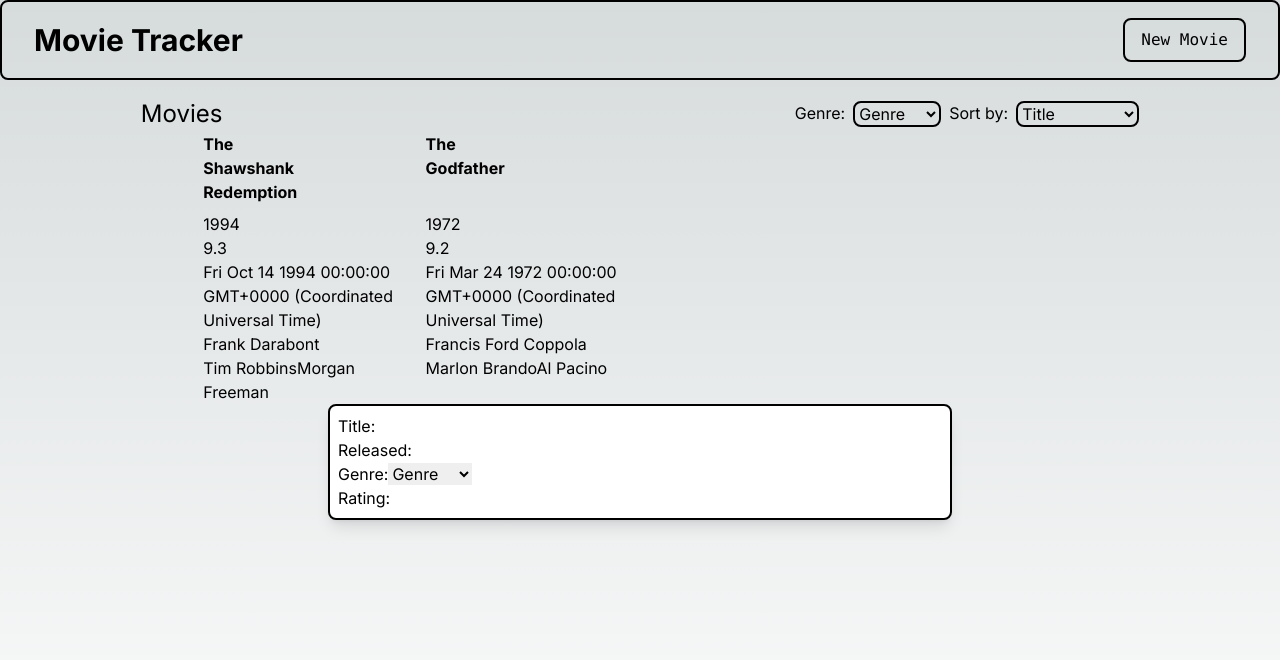
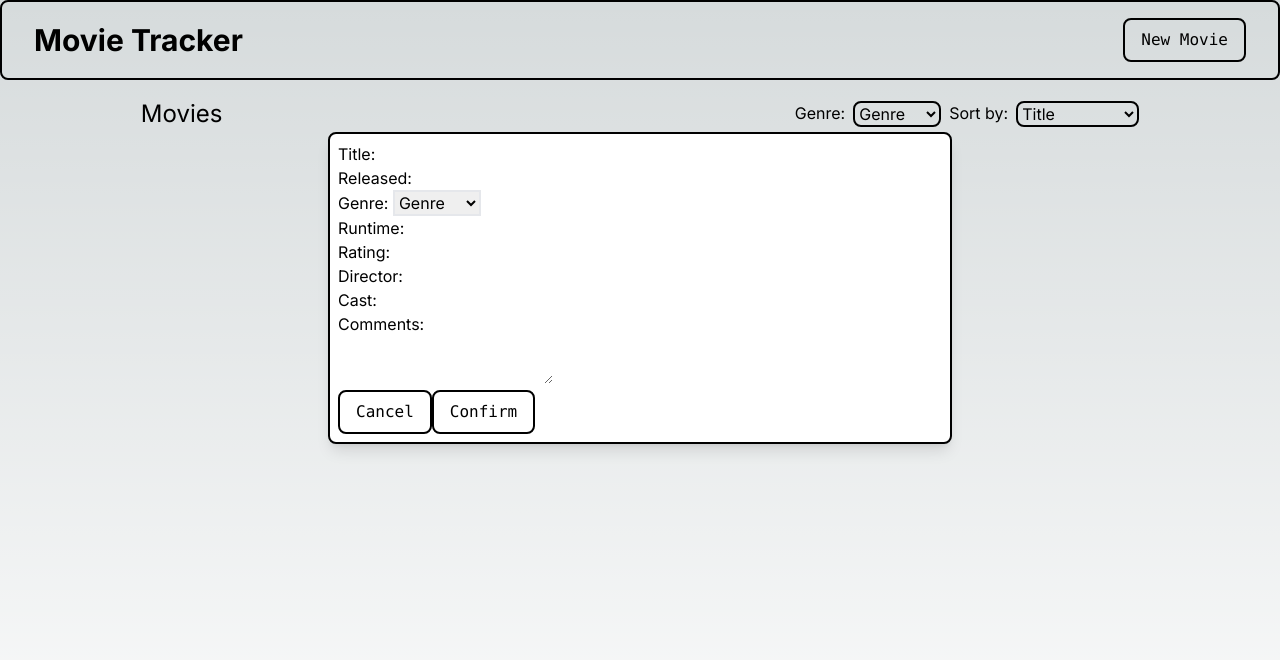
Before and after one commit to jdbren/jbre0263-tracker, a Next.js app: page / in a window 1280 px wide. Both pictures are taken after a click on the button "New Movie". Shown: the top 660 px of the page. Built offline with nearby package versions, Linux system fonts and the light colour scheme.

Commit message:
refactor to use states

```diff
--- /dev/null
+++ b/app/MovieList.jsx
@@ -0,0 +1,50 @@
+import styles from "./page.module.css";
+import React from 'react';
+import { Movie } from "@/app/movie";
+import AddMenu from "@/components/AddMenu";
+
+const MovieList = ({ addOpen, setAddOpen }) => {
+  const [movies, setMovies] = React.useState([]);
+
+  function createMovie(formData) {
+    const movie = new Movie(
+      (formData.get("title") ?? "").toString(),
+      Number(formData.get("release-year")),
+      Number(formData.get("rating")),
+      (formData.get("genre") ?? "").toString(),
+      (formData.get("director") ?? "").toString(),
+      (formData.get("cast") ?? "").toString().split(","),
+      (formData.get("comments") ?? "").toString(),
+      Number(formData.get("runtime"))
+    )
+
+    console.log(movie);
+    setMovies([...movies, movie]);
+    setAddOpen(false);
+  }
+
+  return (
+    <>
+    <div className={styles.listLayout}>
+      {movies.map((movie, index) => (
+        <div key={index} className="block">
+          <h3 className="font-bold size-20">{movie.title}</h3>
+          <p>{movie.relYear.toString()}</p>
+          <p>{movie.rating.toString()}</p>
+          <p>{movie.date.toString()}</p>
+          <p>{movie.director}</p>
+          <p>{movie.cast}</p>
+          <p>{movie.review}</p>
+        </div>
+      ))}
+    </div>
+    <AddMenu
+      isOpen={addOpen}
+      onClose={()=>{setAddOpen(false)}}
+      onSubmit={createMovie}
+    />
+    </>
+  );
+}
+
+export default MovieList;
--- a/app/MovieList.tsx
+++ /dev/null
@@ -1,41 +0,0 @@
-import styles from "./page.module.css";
-import React from 'react';
-import { Movie } from "@/app/movie";
-
-class MovieList extends React.Component {
-  movies: Array<Movie>;
-
-  constructor(props: {}) {
-    super(props);
-    this.movies = new Array<Movie>();
-    this.movies.push(new Movie("The Shawshank Redemption", 1994, 9.3, new Date("1994-10-14"),
-      "Frank Darabont", ["Tim Robbins", "Morgan Freeman"], ""));
-    this.movies.push(new Movie("The Godfather", 1972, 9.2, new Date("1972-03-24"),
-      "Francis Ford Coppola", ["Marlon Brando", "Al Pacino"], ""));
-  }
-
-  addMovie(movie: Movie) {
-    this.movies.push(movie);
-  }
-
-  render() {
-    return (
-      <div className={styles.listLayout}>
-        {this.movies.map((movie, index) => (
-          <div key={index} className="block">
-            <h3 className="font-bold size-20">{movie.title}</h3>
-            <p>{movie.year.toString()}</p>
-            <p>{movie.rating.toString()}</p>
-            <p>{movie.date.toString()}</p>
-            <p>{movie.director}</p>
-            <p>{movie.cast}</p>
-            <p>{movie.review}</p>
-          </div>
-        ))}
-      </div>
-    );
-  }
-
-}
-
-export default MovieList;
--- a/app/movie.ts
+++ b/app/movie.ts
@@ -1,14 +1,22 @@
+import { v4 as uuidv4 } from 'uuid';
+
 class Media {
+  uuid;
   title;
-  year;
+  image;
+  relYear;
   rating;
   date;
+  genre;
 
-  constructor(title: String, year: Number, rating: Number, date: Date) {
+  constructor(title: String, year: Number, rating: Number, genre: String) {
     this.title = title;
-    this.year = year;
+    this.relYear = year;
     this.rating = rating;
-    this.date = date;
+    this.date = new Date(Date.now());
+    this.uuid = uuidv4();
+    this.genre = genre;
+    this.image = "https://via.placeholder.com/150";
   }
 }
 
@@ -16,31 +24,32 @@ export class Movie extends Media {
   director;
   cast;
   review;
+  runtime;
 
-  constructor(title: String, year: Number, rating: Number, date: Date,
-    director: String, cast: Array<String>, review: String
+  constructor(title: String, year: Number, rating: Number,
+    genre: String, director: String, cast: Array<String>, review: String,
+    runtime: Number
   ) {
-    super(title, year, rating, date);
+    super(title, year, rating, genre);
     this.director = director;
     this.cast = cast;
     this.review = review;
+    this.runtime = runtime;
   }
 }
 
 export class TVShow extends Media {
   season;
-  episode;
   creator;
   cast;
   review;
 
-  constructor(title: String, year: Number, rating: Number, date: Date,
-    season: Number, episode: Number, creator: String,
-    cast: Array<String>, review: String
+  constructor(title: String, year: Number, rating: Number,
+    genre: String, season: Number, creator: String, cast: Array<String>,
+    review: String
   ) {
-    super(title, year, rating, date);
+    super(title, year, rating, genre);
     this.season = season;
-    this.episode = episode;
     this.creator = creator;
     this.cast = cast;
     this.review = review;
--- a/app/page.tsx
+++ b/app/page.tsx
@@ -2,8 +2,9 @@
 import { useState } from "react";
 import styles from "./page.module.css";
 import MovieList from "./MovieList";
-import AddMenu from "../components/AddMenu";
-import MyButton from "../components/MyButton";
+import { Movie } from "@/app/movie";
+import AddMenu from "@/components/AddMenu";
+import MyButton from "@/components/MyButton";
 import GenreList from "@/components/GenreList";
 
 export default function Home() {
@@ -13,7 +14,7 @@ export default function Home() {
     <>
     <header>
       <h1 className="text-3xl font-bold">Movie Tracker</h1>
-      <MyButton action={()=>{setAddOpen(true)}}>
+      <MyButton action={()=>setAddOpen(true)} >
         New Movie
       </MyButton>
     </header>
@@ -27,10 +28,7 @@ export default function Home() {
           <SortBy />
         </div>
       </div>
-      <MovieList />
-      <AddMenu isOpen={addOpen} onClose={()=>{setAddOpen(false)}}>
-        <p>text</p>
-      </AddMenu>
+      <MovieList setAddOpen={setAddOpen} addOpen={addOpen} />
     </main>
     </>
   );
--- a/components/AddMenu.jsx
+++ /dev/null
@@ -1,27 +0,0 @@
-import GenreList from "@/components/GenreList";
-
-const AddMenu = ({ isOpen, onClose, children }) => {
-  if (!isOpen) return null;
-
-  return (
-    <div
-      className="w-1/2 bg-white p-2 border-2 border-black
-        rounded-lg shadow-lg"
-    >
-      <form>
-        <label for="title">Title: </label>
-        <input type="text" name="title" />
-        <br />
-        <label for="release-year">Released: </label>
-        <input type="number" name="release-year" />
-        <br />
-        <GenreList />
-        <br />
-        <label for="rating">Rating: </label>
-        <input type="number" name="rating" />
-      </form>
-    </div>
-  );
-}
-
-export default AddMenu;
--- /dev/null
+++ b/components/AddMenu.tsx
@@ -0,0 +1,47 @@
+import GenreList from "@/components/GenreList";
+
+const AddMenu = ({ isOpen, onClose, onSubmit }: {
+  isOpen: boolean,
+  onClose: () => void,
+  onSubmit: () => void
+}) => {
+
+  if (!isOpen) return null;
+
+  return (
+    <div
+      className="w-1/2 bg-white p-2 border-2 border-black
+        rounded-lg shadow-lg"
+    >
+      <form action={onSubmit}>
+        <label htmlFor="title">Title: </label>
+        <input type="text" name="title" title="Movie title" />
+        <br />
+        <label htmlFor="release-year">Released: </label>
+        <input type="number" name="release-year" title="Release year" />
+        <br />
+        <GenreList />
+        <p> </p>
+        <label htmlFor="runtime">Runtime: </label>
+        <input type="number" name="runtime" title="Duration" />
+        <br />
+        <label htmlFor="rating">Rating: </label>
+        <input type="number" name="rating" title="Rating" />
+        <br />
+        <label htmlFor="director">Director: </label>
+        <input type="text" name="director" title="Director" />
+        <br />
+        <label htmlFor="cast">Cast: </label>
+        <input type="text" name="cast" title="Cast" />
+        <br />
+        <label htmlFor="comments" className="block">Comments: </label>
+        <textarea name="comments" title="Comments" />
+        <br />
+        <button type="button" onClick={onClose}>Cancel</button>
+        <button type="submit">Confirm</button>
+      </form>
+    </div>
+  );
+};
+
+export default AddMenu;
--- a/components/GenreList.jsx
+++ b/components/GenreList.jsx
@@ -1,8 +1,8 @@
 export default function GenreList() {
   return (
     <>
-      <label htmlFor="genre">Genre:</label>
-      <select name="genre" id="genre">
+      <label htmlFor="genre">Genre: </label>
+      <select name="genre" id="genre" className="border-2 border-solid">
         <option>Genre</option>
         <option>Action</option>
         <option>Comedy</option>
--- a/tsconfig.json
+++ b/tsconfig.json
@@ -22,6 +22,6 @@
       "@/*": ["./*"]
     }
   },
-  "include": ["next-env.d.ts", "**/*.ts", "**/*.tsx", ".next/types/**/*.ts", "components/AddMenu.jsx"],
+  "include": ["next-env.d.ts", "**/*.ts", "**/*.tsx", ".next/types/**/*.ts", "components/AddMenu.tsx", "app/MovieList.jsx"],
   "exclude": ["node_modules"]
 }
```
Also changed, not shown: package.json (+5 -4 lines), 1 other file (tests, documents, lock files or other folders).
